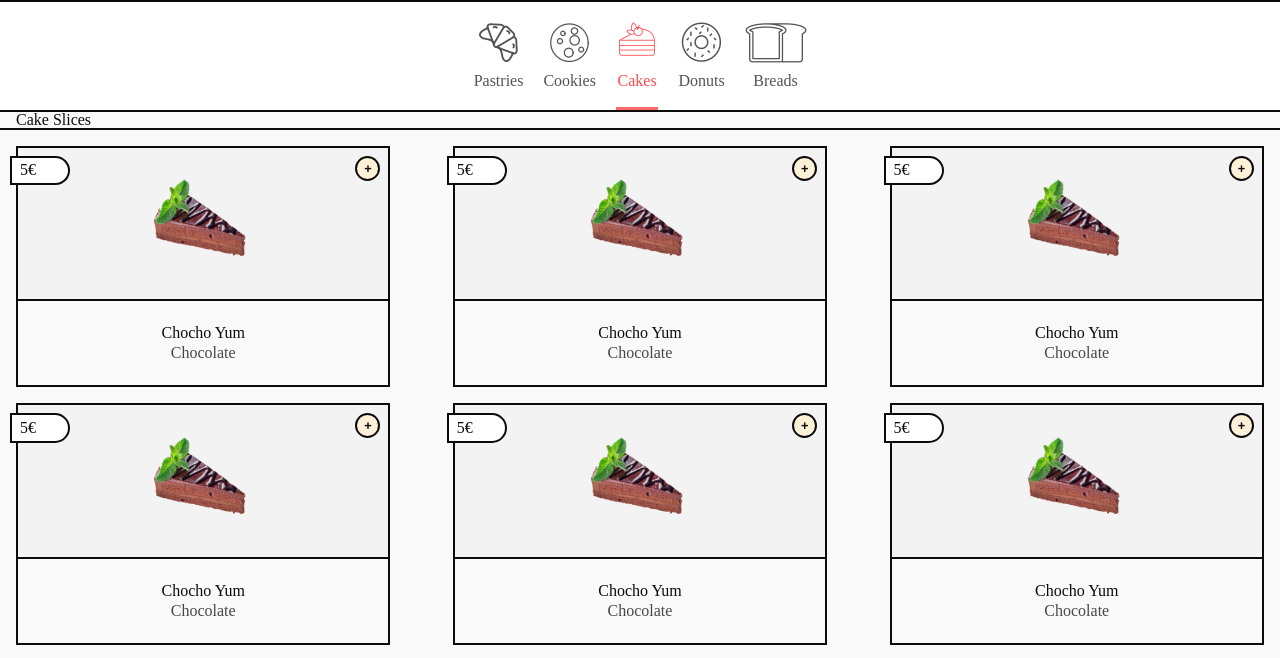
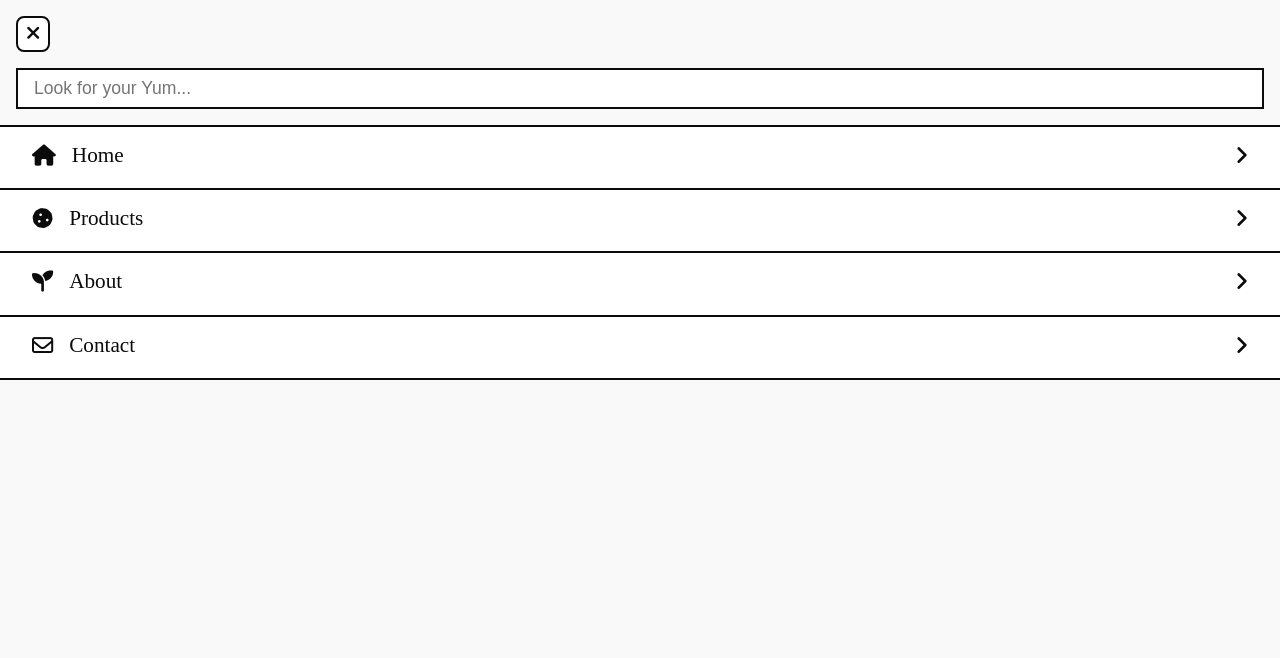
Before and after one commit to project-assigments-p2-singulaars/ecommerce-miyum, a website with bundled scripts: page src/index.html in a window 1280 px wide. Shown: the top 658 px of the page. Built offline with nearby package versions, Linux system fonts and the light colour scheme; a web font is replaced by a local one.

Commit message:
feat: burger-menu-view appended on js

```diff
--- a/src/index.html
+++ b/src/index.html
@@ -5,6 +5,7 @@
   <meta name="viewport" content="width=device-width, initial-scale=1.0">
   <title>MiYum</title>
   <script src="https://kit.fontawesome.com/13f6ec1123.js" crossorigin="anonymous"></script>
+  <script type="module" src="./lib/app.js"></script>
   <link rel="preconnect" href="https://fonts.googleapis.com">
   <link rel="preconnect" href="https://fonts.gstatic.com" crossorigin>
   <link href="https://fonts.googleapis.com/css2?family=Inter:wght@100..900&display=swap" rel="stylesheet">
@@ -13,26 +14,7 @@
   <link rel="stylesheet" href="./static/styles/css/styles.css">
 </head>
 <body>
-  <div class="burger-menu-view">
-    <button class="burger-menu-view__close-btn close-btn margin-wrap"><i class="fa-solid fa-xmark"></i></button>
-    <div class="search-field">
-      <input type="text" name="search" class="search-field__input" placeholder="Look for your Yum..."/>
-    </div>
-    <nav class="burger-menu-view__burger-menu">
-      <ul class="burger-menu__list">
-        <li class="list__nav-item"><a href="#"><i class="nav-item__icon fa-solid fa-house"></i><span>Home</span><i class="nav-item__icon-right fa-solid fa-angle-right"></i></a></li>
-        <li class="list__nav-item"><a href="#"><i class="nav-item__icon fa-solid fa-cookie"></i><span>Products</span><i class="nav-item__icon-right fa-solid fa-angle-right"></i></a></li>
-        <li class="list__nav-item"><a href="#"><i class="nav-item__icon fa-solid fa-seedling"></i><span>About</span><i class="nav-item__icon-right fa-solid fa-angle-right"></i></a></li>
-        <li class="list__nav-item"><a href="#"><i class="nav-item__icon fa-regular fa-envelope"></i><span>Contact</span><i class="nav-item__icon-right fa-solid fa-angle-right"></i></a></li>
-      </ul>
-    </nav>
-    <div class="social-icons padding-wrap">
-      <a href="#"><i class="social-icons__icon fa-brands fa-instagram"></i></a>
-      <a href="#"><i class="social-icons__icon fa-brands fa-x-twitter"></i></a>
-      <a href="#"><i class="social-icons__icon fa-brands fa-tiktok"></i></a>
-      <a href="#"><i class="social-icons__icon fa-brands fa-whatsapp"></i></a>
-    </div>
-  </div>
+
   <main>
     <nav class="categories-nav padding-wrap">
       <ul class="categories-nav__categories-tabs">
--- a/src/lib/app.js
+++ b/src/lib/app.js
@@ -0,0 +1,4 @@
+
+import { burgerMenuView } from './burgerMenuView.js';
+
+burgerMenuView();
--- /dev/null
+++ b/src/lib/burgerMenuView.js
@@ -0,0 +1,34 @@
+
+
+export function burgerMenuView(  ){
+
+  const body = document.querySelector('body');
+
+  const burgerMenuEl = document.createElement('div');
+  burgerMenuEl.classList.add('burger-menu-view', 'visible');
+
+  burgerMenuEl.innerHTML = /* html */`
+    <button class="burger-menu-view__close-btn close-btn margin-wrap"><i class="fa-solid fa-xmark"></i></button>
+    <div class="search-field">
+      <input type="text" name="search" class="search-field__input" placeholder="Look for your Yum..."/>
+    </div>
+    <nav class="burger-menu-view__burger-menu">
+      <ul class="burger-menu__list">
+        <li class="list__nav-item"><a href="#"><i class="nav-item__icon fa-solid fa-house"></i><span>Home</span><i class="nav-item__icon-right fa-solid fa-angle-right"></i></a></li>
+        <li class="list__nav-item"><a href="#"><i class="nav-item__icon fa-solid fa-cookie"></i><span>Products</span><i class="nav-item__icon-right fa-solid fa-angle-right"></i></a></li>
+        <li class="list__nav-item"><a href="#"><i class="nav-item__icon fa-solid fa-seedling"></i><span>About</span><i class="nav-item__icon-right fa-solid fa-angle-right"></i></a></li>
+        <li class="list__nav-item"><a href="#"><i class="nav-item__icon fa-regular fa-envelope"></i><span>Contact</span><i class="nav-item__icon-right fa-solid fa-angle-right"></i></a></li>
+      </ul>
+    </nav>
+    <div class="social-icons padding-wrap">
+      <a href="#"><i class="social-icons__icon fa-brands fa-instagram"></i></a>
+      <a href="#"><i class="social-icons__icon fa-brands fa-x-twitter"></i></a>
+      <a href="#"><i class="social-icons__icon fa-brands fa-tiktok"></i></a>
+      <a href="#"><i class="social-icons__icon fa-brands fa-whatsapp"></i></a>
+    </div>
+  `;
+
+
+  body.appendChild(burgerMenuEl);
+
+}
```
